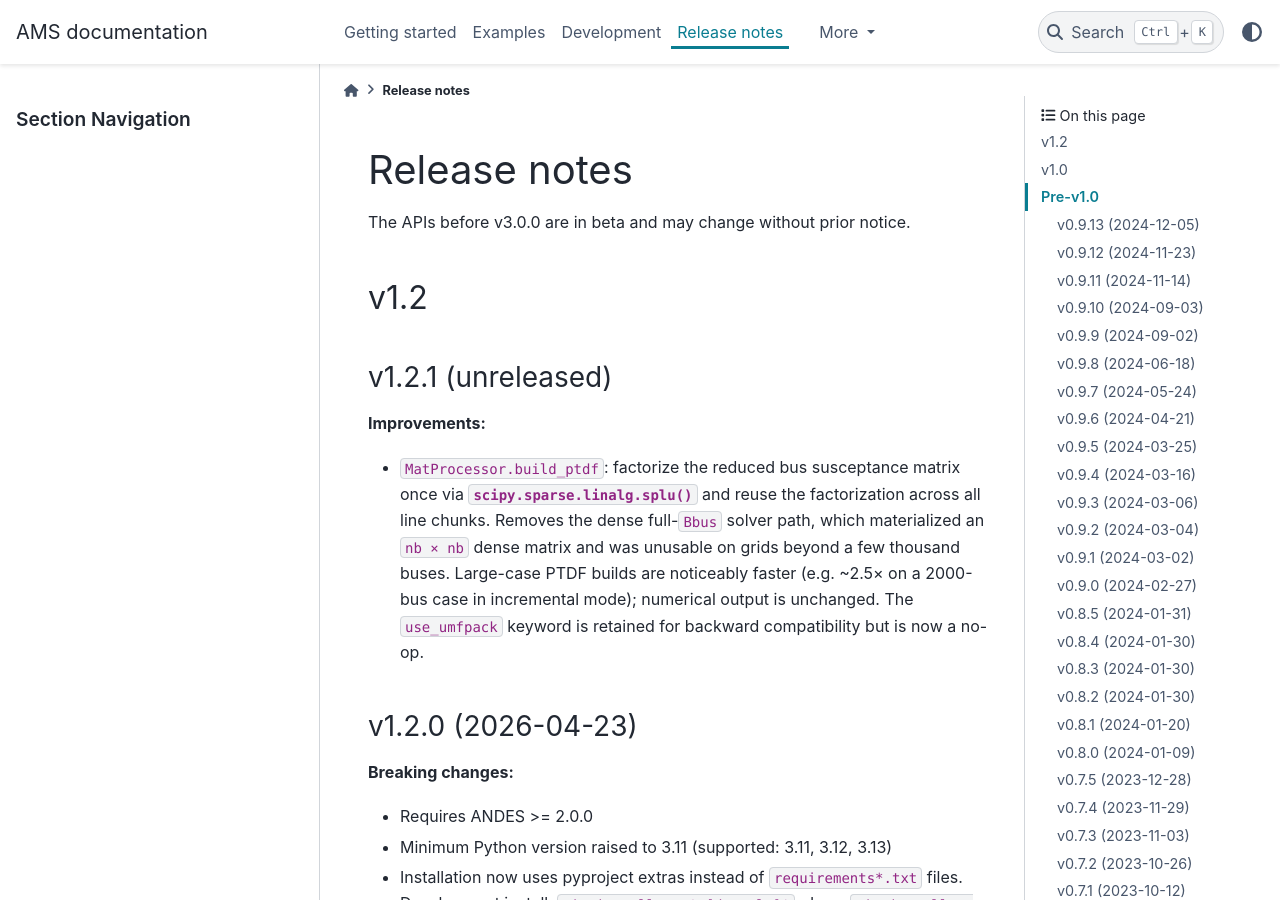
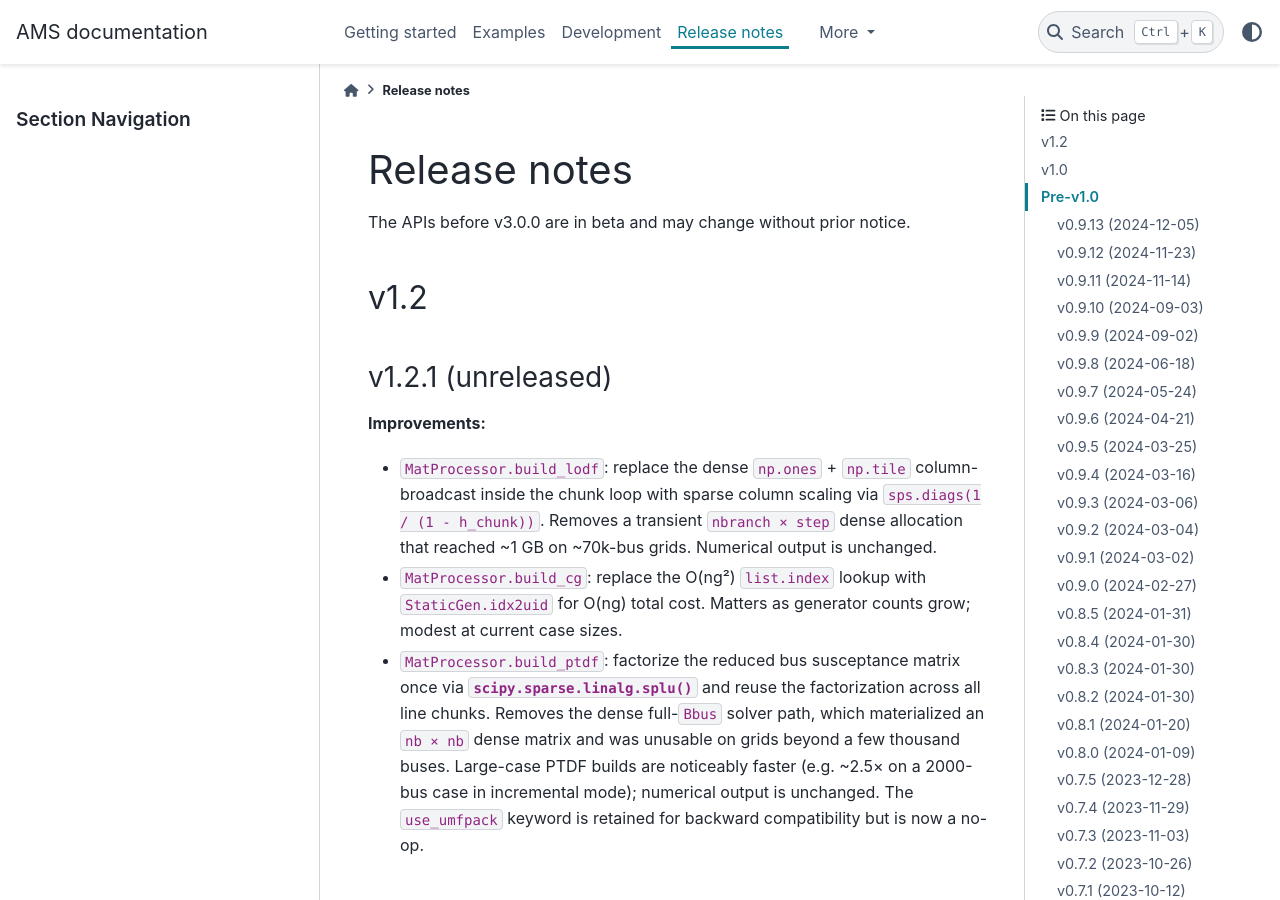
Before and after one commit to CURENT/ams, a Sphinx documentation site: the page built from docs/source/release-notes.rst, in a window 1280 px wide and 900 px high. Built offline with Sphinx 7.4.7 and the PyData theme 0.15.4, drawn with Linux system fonts in a browser that asks for light colours; pages that are not in the unit, such as notebooks, are missing from menus; the version number could not be read and is left out.

Commit message:
perf: drop dense temporaries in build_lodf and O(ng²) in build_cg
Two MatProcessor cleanups identified during the architectural review
that followed PR #231 but were intentionally scoped out of that PR.

build_lodf: the per-chunk column-scaling step previously allocated a
dense (nbranch x step) ones-matrix and a same-shaped np.tile broadcast
just to divide each column by (1 - h_chunk[j]). Replace with sparse
column scaling via sps.diags. Same math; numerical output is identical
(max|new - old| = 0.0 across case14, case118, case300,
case_ACTIVSg2000). The transient peak allocation drops from
~nbranch*step*8 bytes per chunk to bounded by H_chunk's own footprint
plus a length-step inv vector. At ~70k buses with step=1000 this saves
~1 GB transient per chunk.

build_cg: the connectivity-matrix builder fetched generator column
indices via [idx_gen.index(x) for x in on_gen_idx], where list.index
is O(ng) per call — total O(ng²). Replace with StaticGen.idx2uid,
which is a hash lookup. Modest absolute speedup at current case sizes
(case_ACTIVSg2000 ng=544: 5.53 -> 5.11 ms, ~7%); the win grows
quadratically with generator count.

The unused safe_div import is removed as part of the LODF change.

A third item from the same review — MParam.v auto-densifying sparse
matrices on every property access — is deferred to a separate PR
because it is a behavioral change that needs caller audit.

Co-Authored-By: Claude Opus 4.7 (1M context) <noreply@anthropic.com>

```diff
--- a/docs/source/release-notes.rst
+++ b/docs/source/release-notes.rst
@@ -14,6 +14,14 @@ v1.2.1 (unreleased)
 
 **Improvements:**
 
+- ``MatProcessor.build_lodf``: replace the dense ``np.ones`` + ``np.tile``
+  column-broadcast inside the chunk loop with sparse column scaling via
+  ``sps.diags(1 / (1 - h_chunk))``. Removes a transient
+  ``nbranch × step`` dense allocation that reached ~1 GB on
+  ~70k-bus grids. Numerical output is unchanged.
+- ``MatProcessor.build_cg``: replace the O(ng²) ``list.index`` lookup
+  with ``StaticGen.idx2uid`` for O(ng) total cost. Matters as
+  generator counts grow; modest at current case sizes.
 - ``MatProcessor.build_ptdf``: factorize the reduced bus susceptance
   matrix once via :func:`scipy.sparse.linalg.splu` and reuse the
   factorization across all line chunks. Removes the dense full-``Bbus``
```
Also changed, not shown: 1 other file.
